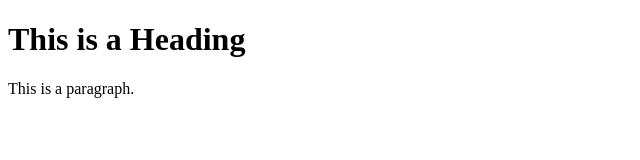
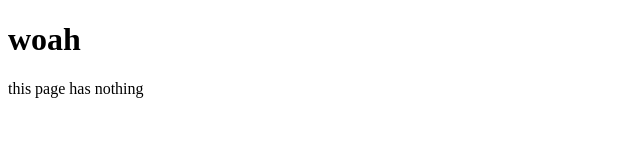
Before and after one commit to itsRavey/itsravey.github.io, a plain HTML site: page index.html in a window 1280 px wide. Shown: the whole page, without its empty margins (0-640 px from the left). Drawn offline with Linux system fonts and the light colour scheme.

Commit message:
Update index.html

```diff
--- a/index.html
+++ b/index.html
@@ -1,12 +1,12 @@
 <!DOCTYPE html>
 <html>
 <head>
-<title>Page Title</title>
+<title>itsRavey's Website</title>
 </head>
 <body>
 
-<h1>This is a Heading</h1>
-<p>This is a paragraph.</p>
+<h1>woah</h1>
+<p>this page has nothing</p>
 
 </body>
 </html>
```
